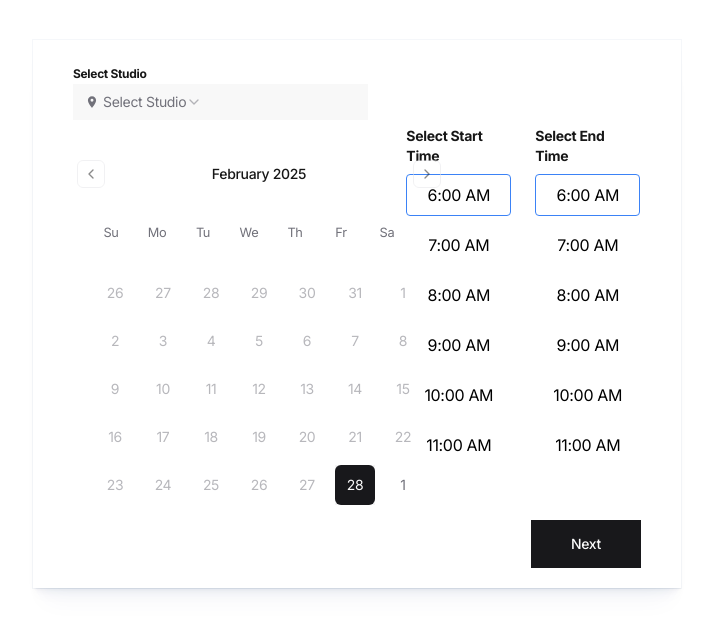
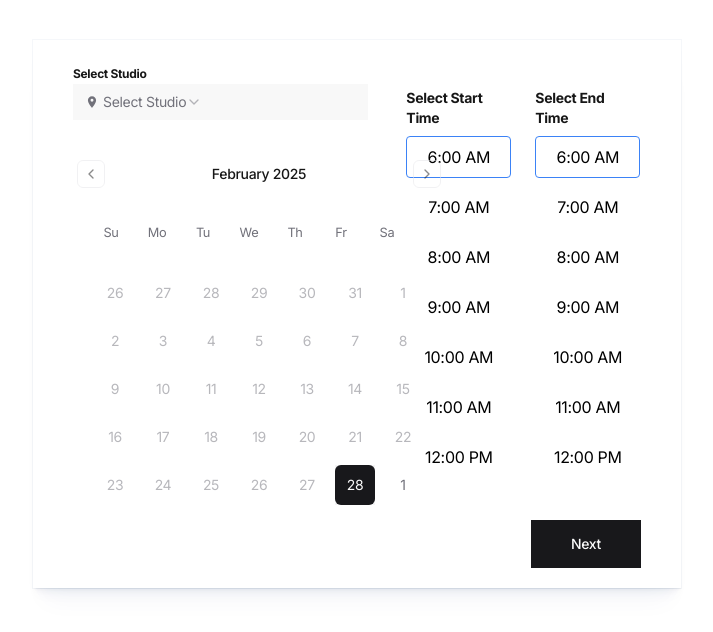
Before and after one commit to somnathraz/calender, a Next.js app: page / in a window 1280 px wide. Shown: the top 632 px of the page, without its empty margins (283-996 px from the left). Built offline with nearby package versions, Linux system fonts and the light colour scheme.

Commit message:
adding this slider

```diff
--- a/src/pages/index.js
+++ b/src/pages/index.js
@@ -270,8 +270,8 @@ export default function BookingPage() {
             </div>
           </div>
           <div className={styles.calender}>
-            <div className="flex gap-2 w-full hidden slider">
-              <div className="flex-1">
+            <div className="flex gap-2 w-full  h-[120%] hidden slider">
+              <div className="flex-1 h-[120%]">
                 <TimeSlider
                   title="Start Time"
                   value={startTime}
--- a/src/styles/Home.module.css
+++ b/src/styles/Home.module.css
@@ -45,6 +45,8 @@
   display: flex;
   width: 100%;
   gap: 10px;
+  height: 120%;
+  margin-top: -20px;
   align-items: center;
   justify-content: center;
 }
@@ -84,6 +86,7 @@
   }
   .leftSide {
     height: 100%;
+    grid-template-columns: 100%;
   }
   .row {
     width: 100%;
--- a/src/styles/globals.css
+++ b/src/styles/globals.css
@@ -97,7 +97,7 @@ body {
   display: flex;
 }
 .slider {
-  height: 45vh;
+  height: 52vh;
   overflow-x: auto;
 }
 @media (max-width: 481px) {
```
